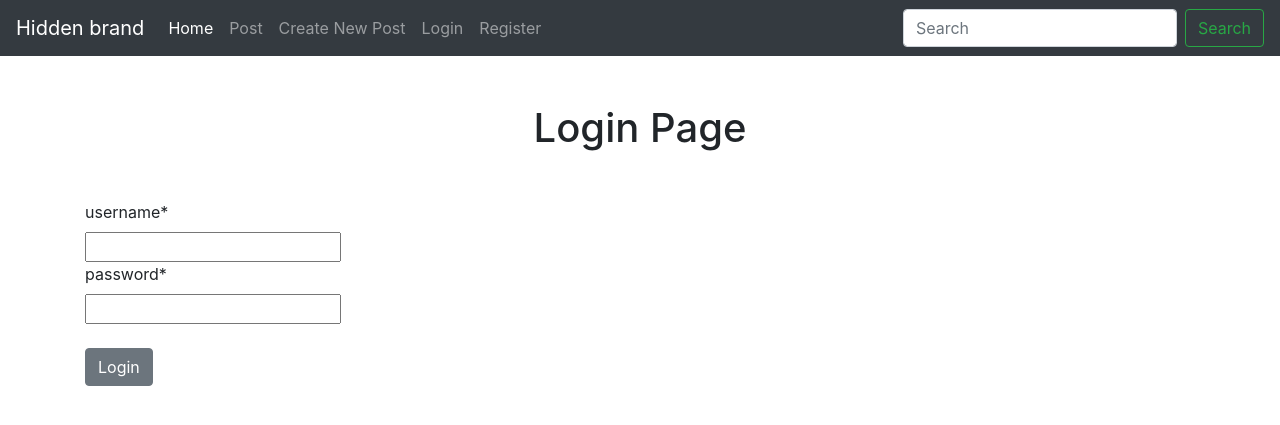
After one commit to ninos77/Blog, a Django app: page /users/login/ in a window 1280 px wide. The commit adds this page. Shown: the top 425 px of the page. Run offline with Django 3.2, Linux system fonts and the light colour scheme; some libraries are stand-ins or nearby versions.

Commit message:
Create login and register page with func.

```diff
--- a/blog/settings.py
+++ b/blog/settings.py
@@ -41,6 +41,7 @@ INSTALLED_APPS = [
     'django.contrib.staticfiles',
     'posts',
     'home',
+    'users',
     # other
     'crispy_forms',
 ]
--- a/blog/urls.py
+++ b/blog/urls.py
@@ -22,6 +22,6 @@ urlpatterns = [
     path('admin/', admin.site.urls),
     path('', include('home.urls')),
     path('posts/', include('posts.urls')),
-
+    path('users/', include('users.urls')),
 
 ] + static(settings.MEDIA_URL, document_root=settings.MEDIA_ROOT)
--- a/templates/includes/main-nav.html
+++ b/templates/includes/main-nav.html
@@ -17,6 +17,16 @@
         <li class="nav-item">
           <a class="nav-link" href="{% url 'create' %}" tabindex="-1" aria-disabled="true">Create New Post</a>
         </li>
+        {% if not request.user.is_authenticated %}
+        <li class="nav-item">
+          <a class="nav-link" href="{% url 'login_v' %}" tabindex="-1" aria-disabled="true">Login</a>
+        </li>
+        {% endif %}
+        {% if not request.user.is_authenticated %}
+        <li class="nav-item">
+          <a class="nav-link" href="{% url 'register' %}" tabindex="-1" aria-disabled="true">Register</a>
+        </li>
+        {% endif %}
         {% if request.user.is_authenticated %}
         <li class="nav-item">
           <a class="nav-link" href="">{{ user.username}}</a>
--- /dev/null
+++ b/users/forms.py
@@ -0,0 +1,20 @@
+from django import forms
+from django.contrib.auth import authenticate
+
+
+class LoginForm(forms.Form):
+    username = forms.CharField(max_length=100, label="username")
+    password = forms.CharField(
+        max_length=100, label="password", widget=forms.PasswordInput)
+
+    def clean(self):
+        username = self.cleaned_data.get('username')
+        password = self.cleaned_data.get('password')
+
+        if username and password:
+            user = authenticate(username=username, password=password)
+
+            if not user:
+                raise forms.ValidationError(
+                    "Username or Password not correct!")
+            return super(LoginForm, self).clean()
--- /dev/null
+++ b/users/templates/users/login.html
@@ -0,0 +1,30 @@
+{% extends "base.html"%} {% load static %}{% load crispy_forms_tags %}
+{% block page_header %}
+<div class="container header-container">
+  <div class="row">
+    <div class="col"></div>
+  </div>
+</div>
+{% endblock %}
+{% block content %}
+<div class="overlay"></div>
+<div class="container-fluid">
+  <div class="row">
+    <div class="col text-center mt-5">
+      <h1 class="logo-font mb-5 text-contact-us">Login Page</h1>
+    </div>
+  </div>
+  <div class="container">
+    <div class="row justify-content-center mb-5">
+      <div class="col-lg-12">
+        <form method="POST">
+          {% csrf_token %}
+          {{ form|crispy }}
+          <input class="btn btn-secondary mt-4" type="submit" value="Login">
+        </form>
+      </div>
+    </div>
+  </div>
+</div>
+{% endblock %}
+</div>
--- /dev/null
+++ b/users/urls.py
@@ -0,0 +1,9 @@
+from django.urls import path
+from . import views
+
+
+urlpatterns = [
+    path('login/', views.login_v, name='login_v'),
+    path('register/', views.register, name='register')
+
+]
--- a/users/views.py
+++ b/users/views.py
@@ -1,3 +1,40 @@
-from django.shortcuts import render
+from django.shortcuts import render, redirect
+from .forms import LoginForm
+from django.contrib.auth import authenticate, login
+from django.contrib.auth.forms import UserCreationForm
 
 # Create your views here.
+
+
+def login_v(request):
+    form = LoginForm(request.POST or None)
+    if request.method == "POST" and form.is_valid():
+        username = form.cleaned_data.get('username')
+        password = form.cleaned_data.get('password')
+
+        user = authenticate(username=username, password=password)
+        login(request, user)
+
+        return redirect('/')
+
+    context = {
+        'form': form
+    }
+
+    return render(request, 'users/login.html', context)
+
+
+def register(request):
+    form = UserCreationForm(request.POST or None)
+    if request.method == "POST" and form.is_valid():
+        username = form.cleaned_data.get('username')
+        password = form.cleaned_data.get('password')
+
+        user = form.save()
+        login(request, user)
+        return redirect('/')
+
+    else:
+        form = UserCreationForm()
+
+    return render(request, 'users/register.html', {'form': form})
```
Also changed, not shown: users/templates/users/register.html (added, +30 -0 lines).
